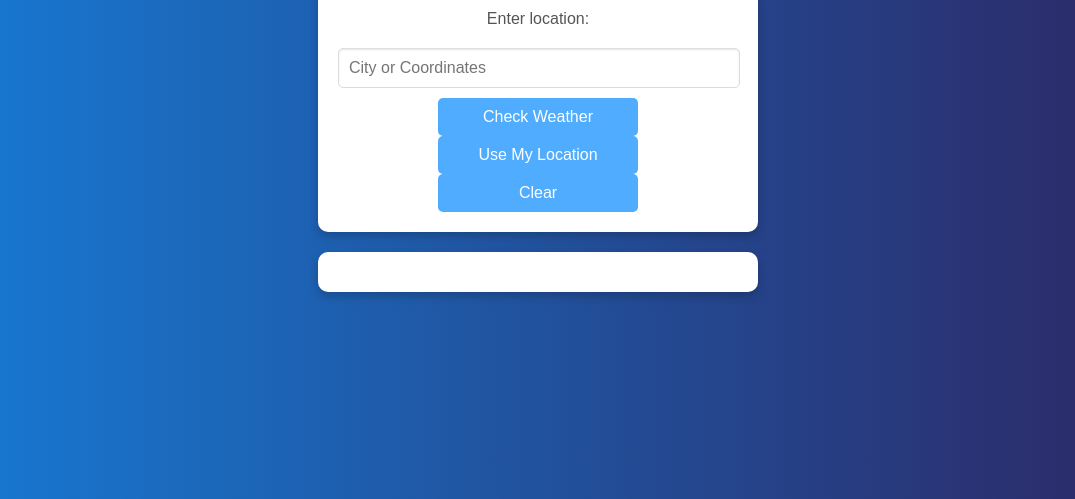
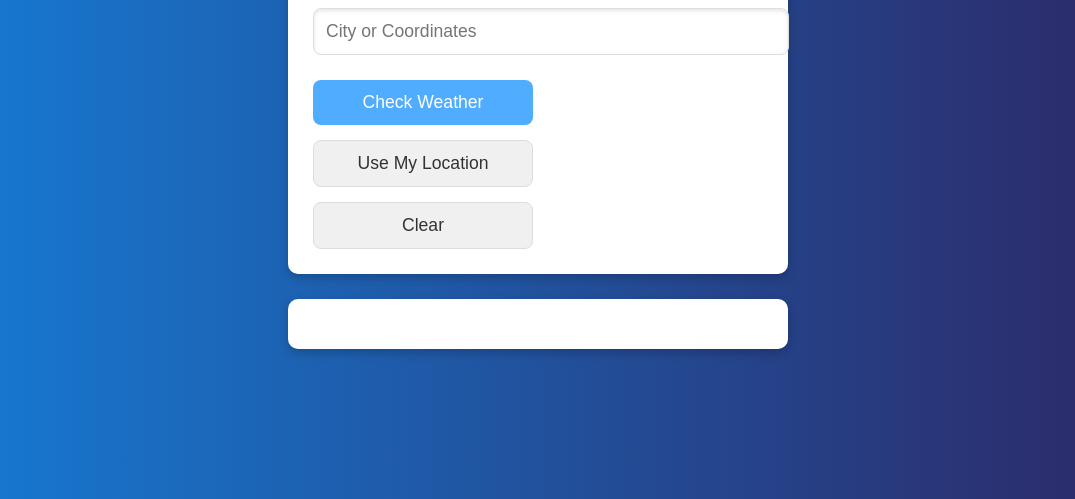
Before and after one commit to t0m0h1/UAV-Weather-App-Demo, a plain HTML site: page templates/index.html in a window 1280 px wide. Shown: the part 301-800 px from the top of the page, without its empty margins (102-1177 px from the left). Drawn offline with Linux system fonts and the light colour scheme; files that its build step writes are made by us from their sources.

Commit message:
update style

```diff
--- a/static/style.css
+++ b/static/style.css
@@ -1,6 +1,6 @@
 /* General Styles */
 body {
-    font-family: 'Arial', sans-serif;
+    font-family: 'Roboto', sans-serif;
     margin: 0;
     padding: 0;
     background: linear-gradient(to right, #167dd7, #2d2663);
@@ -13,109 +13,139 @@ body {
     text-align: center;
 }
 
-/* Container Styles */
+/* Header Styles */
 h1 {
-    font-size: 2.2rem;
+    font-size: 2.5rem;
     color: #fff;
     text-shadow: 1px 1px 4px rgba(0, 0, 0, 0.2);
     margin-bottom: 20px;
 }
 
+/* Form Styling */
 form {
     background: #ffffff;
-    padding: 20px;
+    padding: 25px;
     border-radius: 10px;
     box-shadow: 0 4px 10px rgba(0, 0, 0, 0.2);
     width: 100%;
-    max-width: 400px;
+    max-width: 450px;
     text-align: center;
+    display: flex;
+    flex-direction: column;
+    gap: 15px;
 }
 
 label {
-    font-size: 1rem;
+    font-size: 1.1rem;
     color: #555;
-    margin-bottom: 10px;
     display: block;
+    text-align: left;
+    margin-bottom: 5px;
 }
 
 input[type="text"] {
-    width: calc(100% - 20px);
-    padding: 10px;
-    margin: 10px 0;
+    width: 100%;
+    padding: 12px;
+    margin-bottom: 10px;
     border: 1px solid #ddd;
-    border-radius: 5px;
-    font-size: 1rem;
-    box-shadow: inset 0 1px 2px rgba(0, 0, 0, 0.1);
+    border-radius: 8px;
+    font-size: 1.1rem;
+    box-shadow: inset 0 2px 4px rgba(0, 0, 0, 0.1);
+    transition: border-color 0.3s ease;
+}
+
+input[type="text"]:focus {
+    border-color: #4facfe;
+    outline: none;
 }
 
 button {
     width: 100%;
-    max-width: 200px;
-    padding: 10px 20px;
-    font-size: 1rem;
+    max-width: 220px;
+    padding: 12px 25px;
+    font-size: 1.1rem;
     color: #fff;
     background-color: #4facfe;
     border: none;
-    border-radius: 5px;
+    border-radius: 8px;
     cursor: pointer;
-    transition: background-color 0.3s;
+    transition: background-color 0.3s ease, transform 0.2s ease;
 }
 
 button:hover {
     background-color: #00c1fe;
+    transform: scale(1.05);
 }
 
+button:active {
+    transform: scale(1);
+}
+
+button[type="button"] {
+    background-color: #f0f0f0;
+    color: #333;
+    border: 1px solid #ddd;
+}
+
+button[type="button"]:hover {
+    background-color: #ddd;
+}
+
+/* Result Styling */
 #result {
-    margin-top: 20px;
+    margin-top: 25px;
     background: #ffffff;
-    padding: 20px;
+    padding: 25px;
     border-radius: 10px;
     box-shadow: 0 4px 10px rgba(0, 0, 0, 0.2);
-    font-size: 1rem;
+    font-size: 1.1rem;
     color: #333;
     width: 100%;
-    max-width: 400px;
+    max-width: 450px;
     text-align: left;
+    line-height: 1.6;
 }
 
 #result p {
-    margin: 5px 0;
-    line-height: 1.5;
+    margin: 10px 0;
 }
 
 #error {
     color: #d9534f;
+    font-weight: bold;
 }
 
 .success {
     color: #28a745;
+    font-weight: bold;
 }
 
 .warning {
     color: #ffc107;
+    font-weight: bold;
 }
 
 /* Responsive Styles */
 @media (max-width: 768px) {
     h1 {
-        font-size: 1.8rem;
+        font-size: 2rem;
     }
 
     form {
-        padding: 15px;
+        padding: 20px;
     }
 
     input[type="text"] {
-        font-size: 0.9rem;
+        font-size: 1rem;
     }
 
     button {
-        font-size: 0.9rem;
-        padding: 8px 15px;
+        font-size: 1rem;
+        padding: 10px 20px;
     }
 
     #result {
-        padding: 15px;
-        font-size: 0.9rem;
+        padding: 20px;
+        font-size: 1rem;
     }
 }
```
